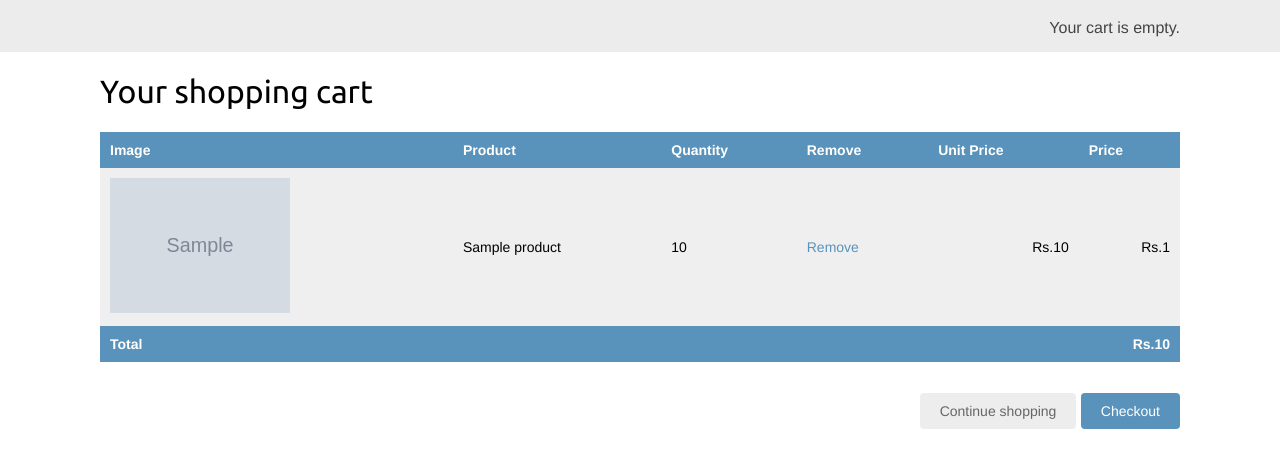
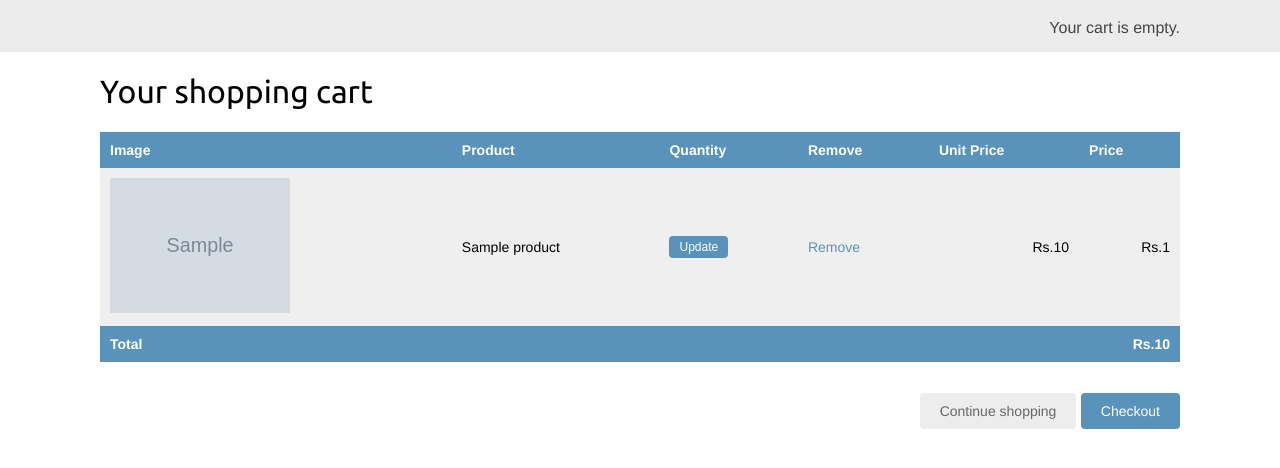
Before and after one commit to ashishpokhrel1227/e-Greenoceries, a Django app: template cart/templates/cart/detail.html in a window 1280 px wide. Shown: the part 46-514 px from the top of the page. Run offline with Django 3.2, Linux system fonts and the light colour scheme; the template is opened without the code that fills it: most values are stand-ins (such as "Sample title", 1, 10 or a date in 2020); grey boxes marked "Sample" are stand-in pictures.

Commit message:
quantity in detail.html of cart is added with updating method

```diff
--- a/cart/templates/cart/detail.html
+++ b/cart/templates/cart/detail.html
@@ -26,7 +26,14 @@ Your shopping cart
                     {% else %}{% static 'img/no_image.png' %}{% endif %}">
                 </a>
             <td>{{ product.name }}</td>
-            <td>{{ item.quantity }}</td>
+            <td>
+                <form action='{% url "cart:cart_add" product.id %}' method='post'>
+                    {{ item.update_quantity_form.quantity }}
+                    {{ item.update_quantity_form.update }}
+                    <input type='submit' value='Update'>
+                    {% csrf_token %}
+                </form>
+            </td>
             <td><a href="{% url 'cart:cart_remove' product.id %}">Remove</a></td>
             <td class='num'>Rs.{{ item.price }}</td>
             <td class='num'>Rs.{{ item.total_price }}</td>
--- a/cart/views.py
+++ b/cart/views.py
@@ -22,4 +22,6 @@ def cart_remove(request, product_id):
 
 def cart_detail(request):
     cart = Cart(request)
+    for item in cart:
+        item['update_quantity_form'] = CartAddProductForm(initial={'quantity': item['quantity'], 'update': True})
     return render(request, 'cart/detail.html', {'cart':cart})
```
Also changed, not shown: db.sqlite3.
